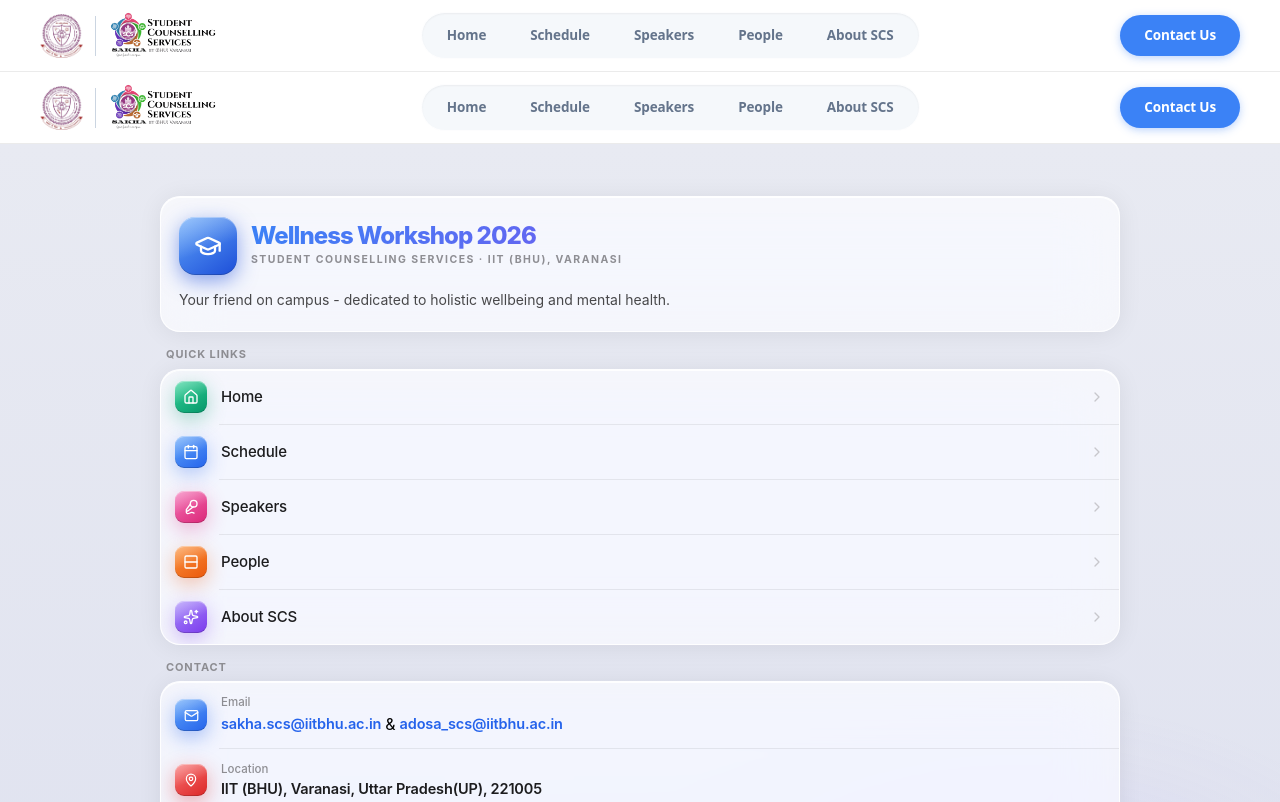
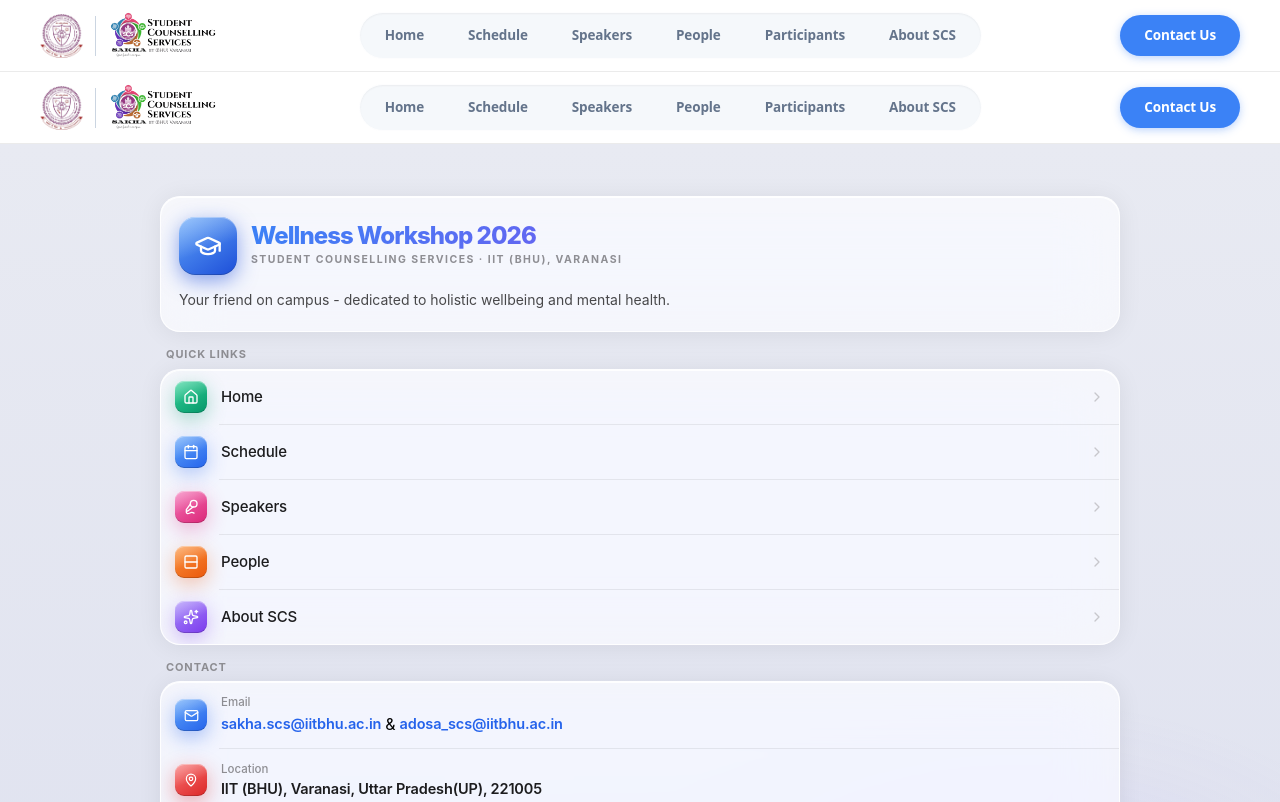
Before and after one commit to SuryanshDixit/scs-wellness-workshop-2026, a Next.js app: page /components/navbar in a window 1280 px wide. Shown: the top 802 px of the page. Built offline with nearby package versions, Linux system fonts and the light colour scheme; a web font is replaced by a local one.

Commit message:
Add 'Participants' link to navbar

```diff
--- a/src/app/components/navbar/page.js
+++ b/src/app/components/navbar/page.js
@@ -9,6 +9,7 @@ const navItems = [
   { label: "Schedule",  href: "/schedule", emoji: "📅" },
   { label: "Speakers",  href: "/speakers", emoji: "🎤" },
   { label: "People",      href: "/team",     emoji: "🤝" },
+  { label: "Participants", href: "/participants", emoji: "👥" },
   { label: "About SCS", href: "/about",    emoji: "✨" },
 ];
 
```
